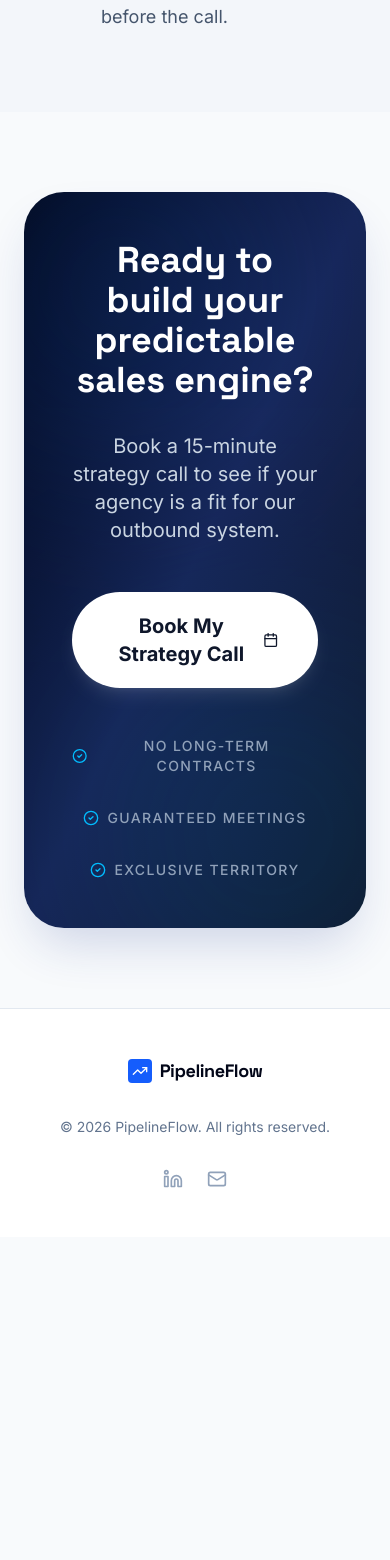
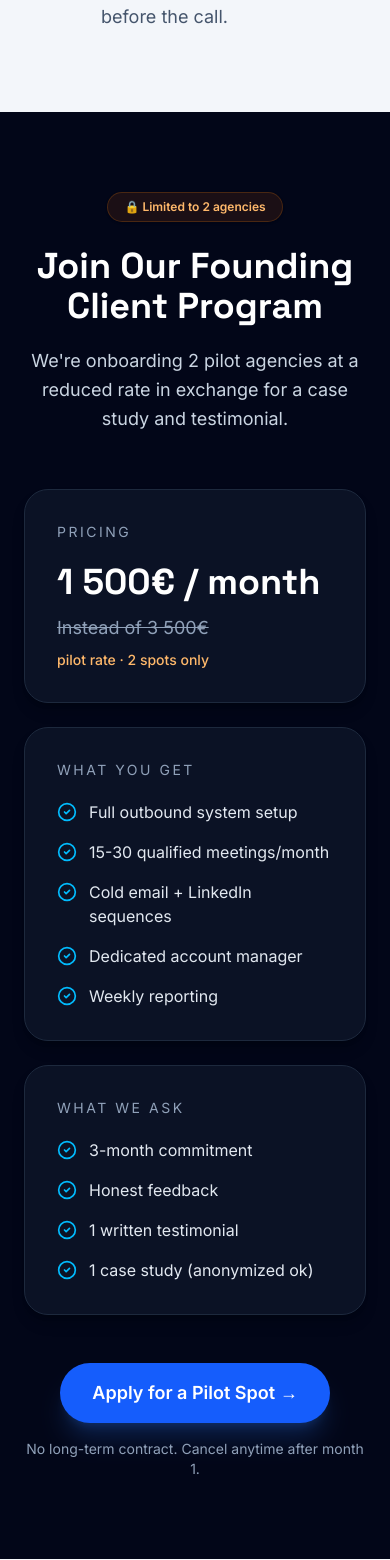
Before and after one commit to anasamskal13-design/pipelineflow, a React (Vite) app: page / in a window 390 px wide. Shown: the part 5848-7408 px from the top of the page. Before the commit the page ends 7085 px from the top, so only its background shows below. Built offline with nearby package versions, Linux system fonts and the light colour scheme.

Commit message:
update website design and UI improvementsPart4

```diff
--- a/src/App.tsx
+++ b/src/App.tsx
@@ -531,6 +531,144 @@ const Process = ({ language }: { language: Language }) => {
   );
 };
 
+const PilotProgram = ({ language }: { language: Language }) => {
+  const content =
+    language === 'fr'
+      ? {
+          badge: '🔒 Limité à 2 agences',
+          title: 'Rejoignez notre programme clients fondateurs',
+          subtitle:
+            'Nous intégrons 2 agences pilotes à un tarif réduit en échange d’un cas client et d’un témoignage.',
+          priceTitle: 'Tarif',
+          priceMain: '1 500€ / mois',
+          priceOld: 'Au lieu de 3 500€',
+          priceNote: 'tarif pilote · 2 places seulement',
+          getTitle: 'Ce que vous obtenez',
+          getItems: [
+            'Full outbound system setup',
+            '15-30 qualified meetings/month',
+            'Cold email + LinkedIn sequences',
+            'Dedicated account manager',
+            'Weekly reporting',
+          ],
+          askTitle: 'Ce qu’on demande',
+          askItems: [
+            '3-month commitment',
+            'Honest feedback',
+            '1 written testimonial',
+            '1 case study (anonymized ok)',
+          ],
+          cta: 'Postuler pour une place pilote →',
+          note:
+            'Sans contrat long terme. Résiliation possible à tout moment après le 1er mois.',
+        }
+      : {
+          badge: '🔒 Limited to 2 agencies',
+          title: 'Join Our Founding Client Program',
+          subtitle:
+            "We're onboarding 2 pilot agencies at a reduced rate in exchange for a case study and testimonial.",
+          priceTitle: 'Pricing',
+          priceMain: '1 500€ / month',
+          priceOld: 'Instead of 3 500€',
+          priceNote: 'pilot rate · 2 spots only',
+          getTitle: 'What you get',
+          getItems: [
+            'Full outbound system setup',
+            '15-30 qualified meetings/month',
+            'Cold email + LinkedIn sequences',
+            'Dedicated account manager',
+            'Weekly reporting',
+          ],
+          askTitle: 'What we ask',
+          askItems: [
+            '3-month commitment',
+            'Honest feedback',
+            '1 written testimonial',
+            '1 case study (anonymized ok)',
+          ],
+          cta: 'Apply for a Pilot Spot →',
+          note: 'No long-term contract. Cancel anytime after month 1.',
+        };
+
+  return (
+    <section className="py-20 px-6 md:px-12 lg:px-24 bg-slate-950 text-white">
+      <div className="max-w-7xl mx-auto">
+        <div className="max-w-3xl mx-auto text-center mb-14">
+          <div className="inline-flex items-center gap-2 px-4 py-1.5 rounded-full bg-orange-500/10 border border-orange-400/20 text-orange-300 text-xs font-semibold mb-6 shadow-sm">
+            {content.badge}
+          </div>
+
+          <h2 className="font-display text-4xl md:text-5xl font-bold mb-5 text-white">
+            {content.title}
+          </h2>
+
+          <p className="text-slate-300 text-lg md:text-xl leading-relaxed">
+            {content.subtitle}
+          </p>
+        </div>
+
+        <div className="grid lg:grid-cols-3 gap-6">
+          <div className="rounded-3xl border border-slate-800 bg-slate-900/70 p-8 shadow-lg shadow-black/20">
+            <div className="text-sm uppercase tracking-[0.18em] text-slate-400 mb-5">
+              {content.priceTitle}
+            </div>
+            <div className="text-4xl md:text-5xl font-display font-bold text-white mb-3">
+              {content.priceMain}
+            </div>
+            <div className="text-slate-400 text-lg line-through mb-2">
+              {content.priceOld}
+            </div>
+            <div className="text-orange-300 text-sm font-medium">
+              {content.priceNote}
+            </div>
+          </div>
+
+          <div className="rounded-3xl border border-slate-800 bg-slate-900/70 p-8 shadow-lg shadow-black/20">
+            <div className="text-sm uppercase tracking-[0.18em] text-slate-400 mb-5">
+              {content.getTitle}
+            </div>
+            <div className="space-y-4">
+              {content.getItems.map((item, i) => (
+                <div key={i} className="flex items-start gap-3">
+                  <CheckCircle2 className="w-5 h-5 text-sky-400 shrink-0 mt-0.5" />
+                  <span className="text-slate-200">{item}</span>
+                </div>
+              ))}
+            </div>
+          </div>
+
+          <div className="rounded-3xl border border-slate-800 bg-slate-900/70 p-8 shadow-lg shadow-black/20">
+            <div className="text-sm uppercase tracking-[0.18em] text-slate-400 mb-5">
+              {content.askTitle}
+            </div>
+            <div className="space-y-4">
+              {content.askItems.map((item, i) => (
+                <div key={i} className="flex items-start gap-3">
+                  <CheckCircle2 className="w-5 h-5 text-sky-400 shrink-0 mt-0.5" />
+                  <span className="text-slate-200">{item}</span>
+                </div>
+              ))}
+            </div>
+          </div>
+        </div>
+
+        <div className="mt-12 text-center">
+          <a
+            href={calendlyUrl}
+            target="_blank"
+            rel="noopener noreferrer"
+            className="inline-flex items-center gap-3 bg-blue-600 text-white px-8 py-4 rounded-full text-lg font-semibold hover:bg-blue-700 transition-all shadow-xl shadow-blue-500/20"
+          >
+            {content.cta}
+          </a>
+
+          <p className="mt-4 text-sm text-slate-400">{content.note}</p>
+        </div>
+      </div>
+    </section>
+  );
+};
+
 const CTA = ({ language }: { language: Language }) => {
   const t = translations[language];
 
@@ -619,6 +757,7 @@ export default function App() {
         <Problem language={language} />
         <Solution language={language} />
         <Process language={language} />
+        <PilotProgram language={language} />
         <CTA language={language} />
       </main>
       <Footer language={language} />
```
